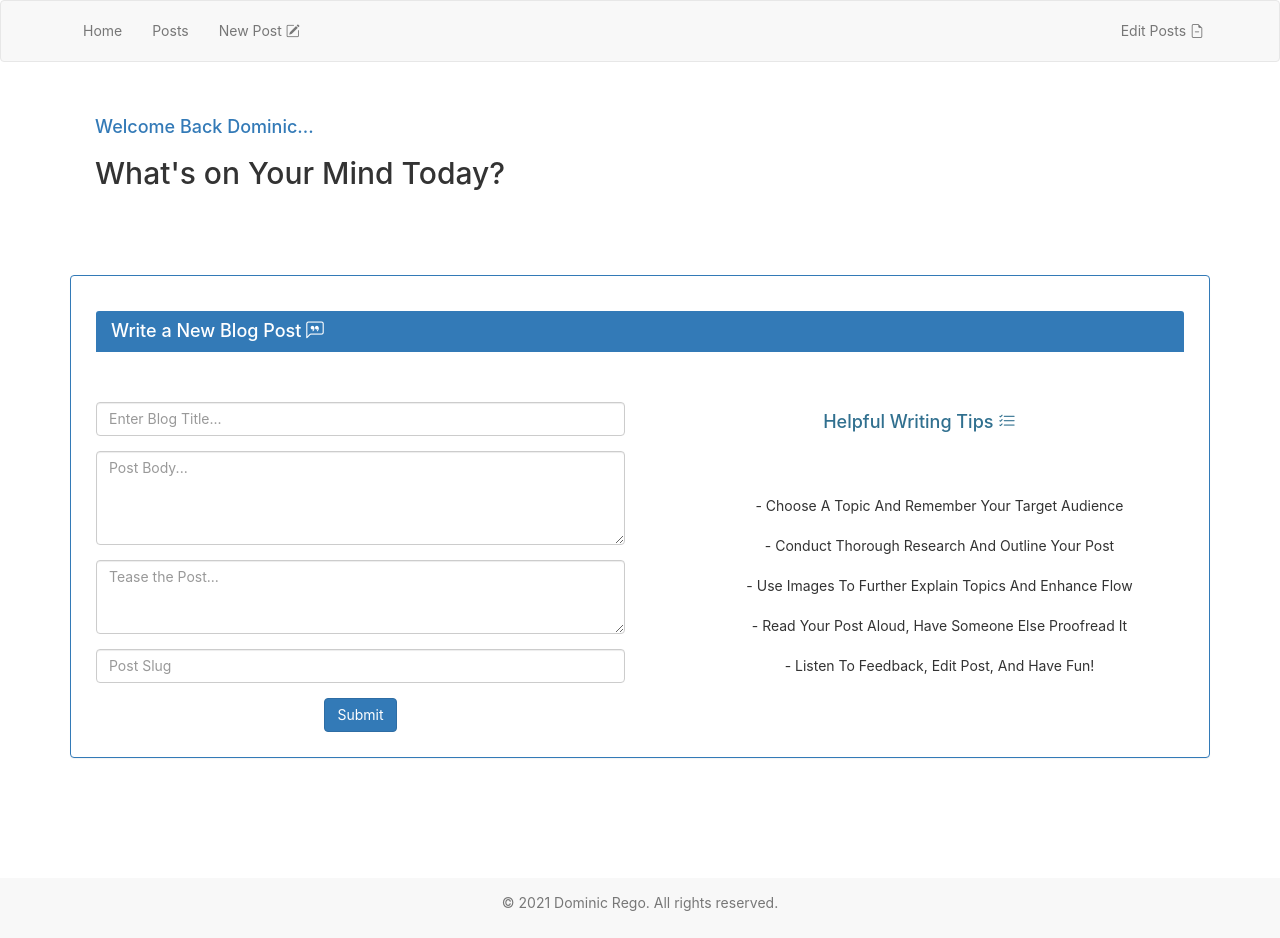
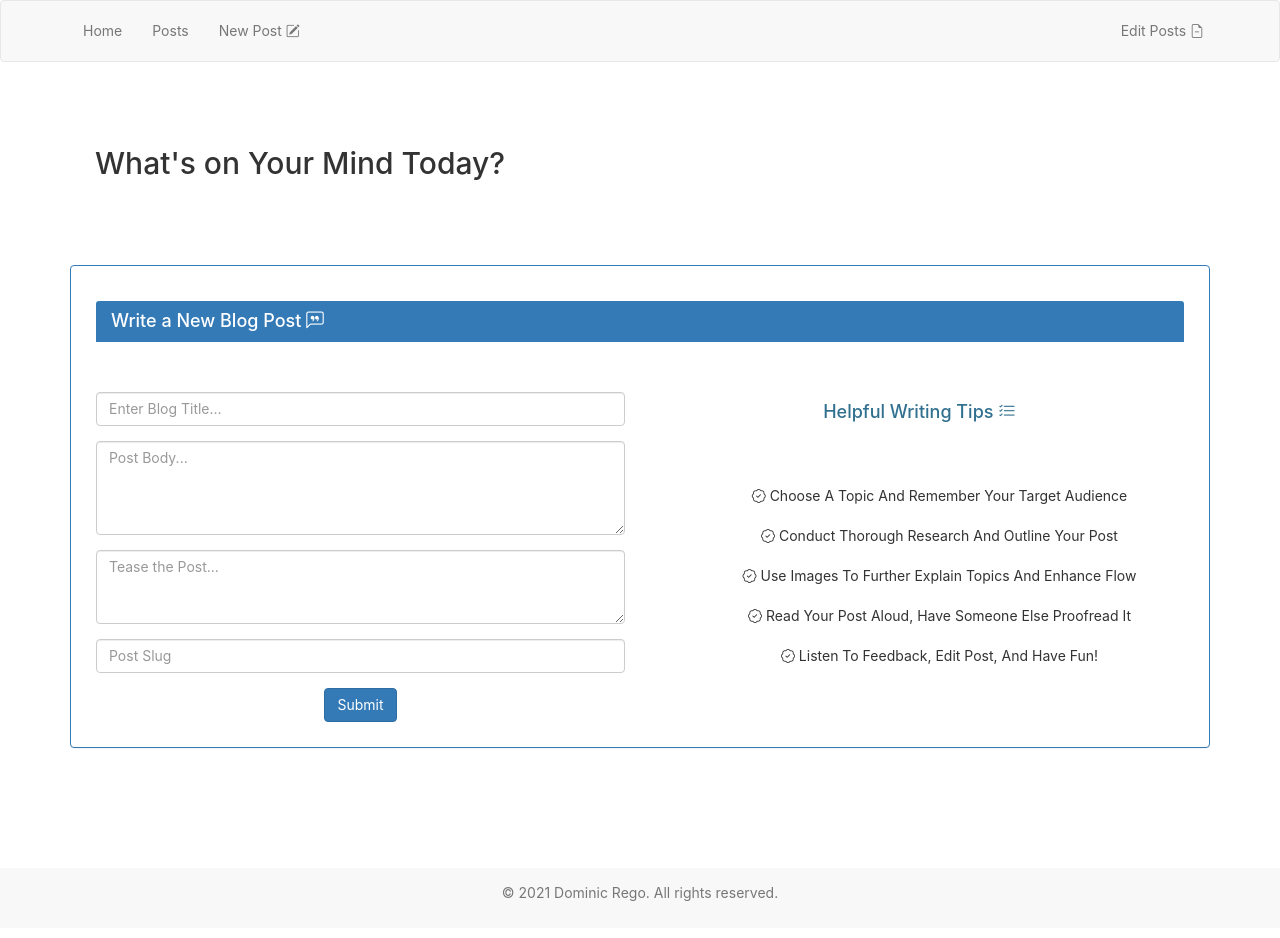
Before and after one commit to nooch-fifo/react-hooks, a React (Create React App) app: page /addPost in a window 1280 px wide. Built offline with nearby package versions, Linux system fonts and the light colour scheme.

Commit message:
Final Commit Before Interim Presentation

```diff
--- a/src/Components/AboutMe.css
+++ b/src/Components/AboutMe.css
@@ -53,13 +53,28 @@ h1 {
         display: flex;
         overflow: hidden;
         width: 33%;
-        border-right: .1em solid;
+        border-right: .12em solid;
         white-space: nowrap;
         margin: 0 0 auto;
         letter-spacing: .03em;
         animation:
         typing 3.5s steps(35, end),
-        blink-caret 1.2s step-end 10;
+        blink-caret 1.2s step-end 7;
+    }
+}
+
+@media screen and (min-width: 1200px){
+    .greeting1 h4 {
+        display: flex;
+        overflow: hidden;
+        width: 21%;
+        border-right: .12em solid;
+        white-space: nowrap;
+        margin: 0 0 auto;
+        letter-spacing: .03em;
+        animation:
+        typing2 3.5s steps(35, end),
+        blink-caret 1.2s step-end 7;
     }
 }
 @keyframes typing {
@@ -67,6 +82,13 @@ h1 {
     to { width: 33%;}
 }
 
+
+@keyframes typing2 {
+    from { width: 0 }
+    to { width: 21%;}
+}
+
+
 @keyframes blink-caret {
     from, to { border-color: transparent }
     50% { border-color: #337ab7}
--- a/src/Components/CreatePost.js
+++ b/src/Components/CreatePost.js
@@ -1,5 +1,6 @@
 import React from 'react';
 // import CreatePostService from '../Services/CreatePostService';
+import { withRouter } from 'react-router-dom';
 
 const addPostAPI = "http://localhost:9990/addPost";
 
@@ -24,7 +25,7 @@ class CreatePost extends React.Component {
     }
 
     submitHandler = e => {
-        // e.preventDefault();
+        e.preventDefault();
         fetch(addPostAPI, {
             method: 'post',
             headers: {
@@ -34,6 +35,9 @@ class CreatePost extends React.Component {
             body: JSON.stringify(this.state)
         }).then(res => res.json())
             .then((res) => {
+                this.props.history.push("/posts");
+            })
+            .then((res) => {
                 console.log(res);
             })
     }
@@ -42,27 +46,27 @@ class CreatePost extends React.Component {
         console.log(postedOn);
         return (
             <div class="container">
-                <div className="greeting" style={{padding:25}}>
-                    <h4 class="text-left text-primary text-capitalize">Welcome back Dominic...</h4>
+                <div className="greeting1" style={{ padding: 25 }}>
+                    <h4 class="text-left text-primary text-capitalize">Welcome back, Dominic...</h4>
                     <h2 class="text-dark text-left">What's on Your Mind Today?</h2>
                 </div>
                 <div className="panel panel-primary" style={{ marginTop: 50, padding: 25 }}>
                     <h4 class="panel-heading text-left">Write a New Blog Post <i class="bi bi-chat-left-quote" style={{ fontSize: 17.5 }}></i></h4>
                     {/* <hr style={{ marginTop: 50, marginBottom: 30 }} /> */}
-                    <div className="row" style={{marginTop:50}}>
+                    <div className="row" style={{ marginTop: 50 }}>
                         <form onSubmit={this.submitHandler} className="text-center col-md-6">
                             <div className="form-group">
                                 {/* <label>Blog Title</label> */}
-                                <input type="text" name="title" className="form-control" placeholder="Enter Blog Title..." size="55" value={title} onChange={this.changeHandler} required/>
+                                <input type="text" name="title" className="form-control" placeholder="Enter Blog Title..." size="55" value={title} onChange={this.changeHandler} required />
                             </div>
                             <div className="form-group">
-                                <textarea rows="4" name="body" className="form-control" placeholder="Post Body..." size="55" value={body} onChange={this.changeHandler} required/>
+                                <textarea rows="4" name="body" className="form-control" placeholder="Post Body..." size="55" value={body} onChange={this.changeHandler} required />
                             </div>
                             <div className="form-group">
-                                <textarea rows="3" name="teaser" className="form-control" placeholder="Tease the Post..." size="55" value={teaser} onChange={this.changeHandler} required/>
+                                <textarea rows="3" name="teaser" className="form-control" placeholder="Tease the Post..." size="55" value={teaser} onChange={this.changeHandler} required />
                             </div>
                             <div className="form-group">
-                                <input type="text" name="slug" className="form-control" placeholder="Post Slug" size="55" value={slug} onChange={this.changeHandler} required/>
+                                <input type="text" name="slug" className="form-control" placeholder="Post Slug" size="55" value={slug} onChange={this.changeHandler} required />
                             </div>
                             <div className="form-group">
                                 <input type="hidden" name="postedOn" className="form-control" placeholder="Date" size="55" value={postedOn} onChange={this.changeHandler} />
@@ -73,14 +77,14 @@ class CreatePost extends React.Component {
                             <button type="submit" className="btn btn-primary">Submit</button>
                         </form>
                         <div className="col-md-6">
-                            <h4 className="text-info">Helpful Writing Tips <i class="bi bi-list-check" style={{fontSize:17.5}}></i> </h4>
-                            <div className="tips" style={{marginTop:55}}>
-                                <ul className="text-center text-capitalize" style={{listStyle:'none'}}>
-                                    <li style={{padding:10}}> - Choose a Topic and Remember Your Target Audience</li>
-                                    <li style={{padding:10}}> - Conduct thorough research and outline your post</li>
-                                    <li style={{padding:10}}> - Use images to further explain topics and enhance flow</li>
-                                    <li style={{padding:10}}> - Read your post aloud, have someone else proofread it</li>
-                                    <li style={{padding:10}}> - Listen to feedback, edit post, and have fun!</li>
+                            <h4 className="text-info">Helpful Writing Tips <i class="bi bi-list-check" style={{ fontSize: 17.5 }}></i> </h4>
+                            <div className="tips" style={{ marginTop: 55 }}>
+                                <ul className="text-center text-capitalize" style={{ listStyle: 'none' }}>
+                                    <li style={{ padding: 10 }}><i class="bi bi-patch-check"></i> Choose a Topic and Remember Your Target Audience</li>
+                                    <li style={{ padding: 10 }}><i class="bi bi-patch-check"></i> Conduct thorough research and outline your post</li>
+                                    <li style={{ padding: 10 }}><i class="bi bi-patch-check"></i> Use images to further explain topics and enhance flow</li>
+                                    <li style={{ padding: 10 }}><i class="bi bi-patch-check"></i> Read your post aloud, have someone else proofread it</li>
+                                    <li style={{ padding: 10 }}><i class="bi bi-patch-check"></i> Listen to feedback, edit post, and have fun!</li>
                                 </ul>
                             </div>
                         </div>
@@ -92,4 +96,4 @@ class CreatePost extends React.Component {
 
 }
 
-export default CreatePost;
+export default withRouter(CreatePost);
--- a/src/Components/ReadPost.js
+++ b/src/Components/ReadPost.js
@@ -42,7 +42,7 @@ class ReadPost extends React.Component {
                     <header>
                         <h2>{this.state.title}</h2>
                         {/* <p th:text="${#calendars.format(post.postedOn,'M/dd/yyyy hh:mm a')}">postedOn</p> */}
-                        <p style={{fontStyle: 'italic'}}>{new Date(this.state.postedOn).toDateString()}</p>
+                        <p style={{fontStyle: 'italic'}}>{new Date(this.state.postedOn).toDateString()} <i class="bi bi-share-fill"></i></p>
                     </header>
                     <section style={{marginTop:25}}>
                         {this.state.body}
@@ -55,6 +55,9 @@ class ReadPost extends React.Component {
                     </footer>
                     <hr />
                 </article>
+                <div className="text-center">
+                    <button><i class="bi bi-suit-heart" style={{fontSize:20}}></i></button>
+                </div>
             </div>
         );
     }
--- a/src/Components/UpdatePost.js
+++ b/src/Components/UpdatePost.js
@@ -69,7 +69,7 @@ class UpdatePost extends React.Component {
         return (
             <div class="container">
                 <div className="greeting" style={{padding:25}}>
-                    <h4 class="text-left text-primary text-capitalize">Something wrong... ?</h4>
+                    <h4 class="text-left text-primary text-capitalize">Something wrong...?</h4>
                     <h2 class="text-dark text-left">No Worries, We Can Fix That!</h2>
                 </div>
                 <div className="panel panel-primary" style={{ marginTop: 50, padding: 25 }}>
```
